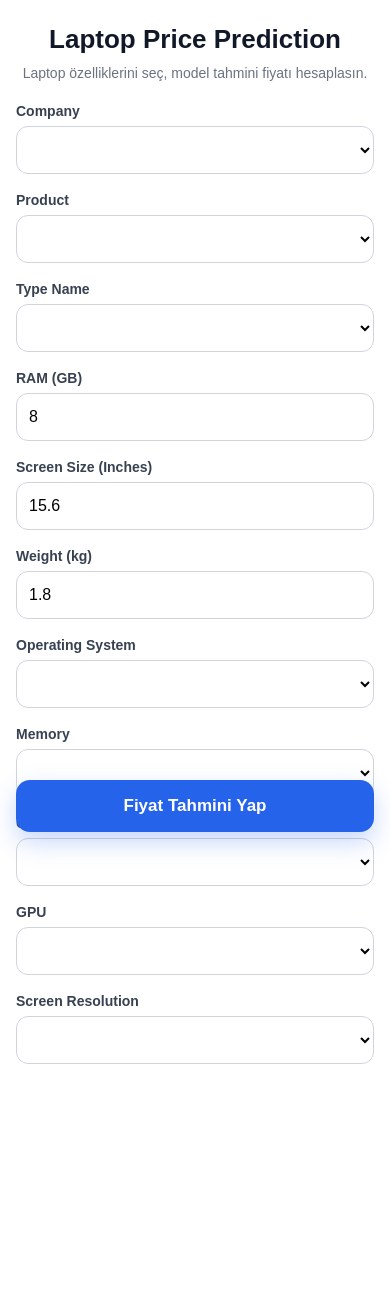
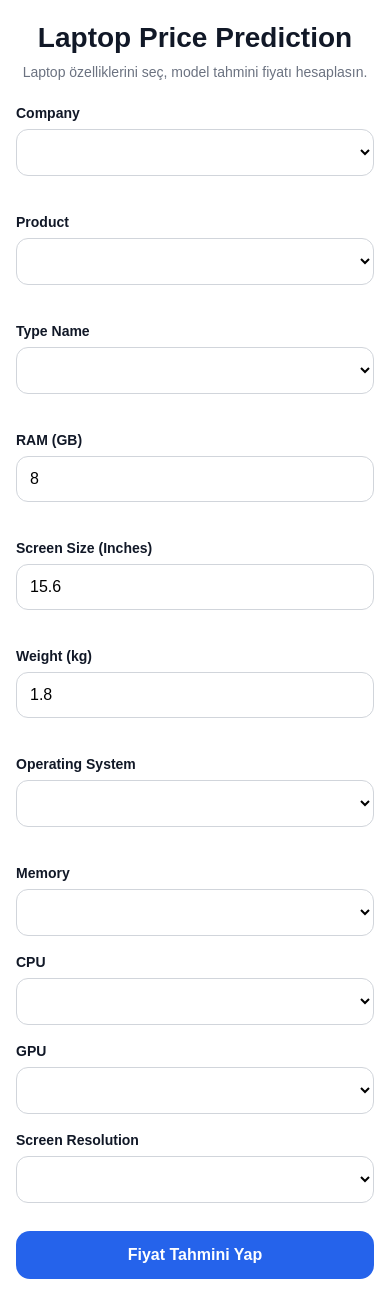
Before and after one commit to zeynepcelik1717/laptop-price-prediction, a FastAPI app: page / in a window 390 px wide. Before the commit the page ends 1064 px from the top, so only its background shows below. Run offline with FastAPI, Linux system fonts and the light colour scheme; lists and menus that the app fills with data are empty; parts of the project's set-up code (start-up, migrations or seed data) failed here and were passed over.

Commit message:
Fix responsive layout

```diff
--- a/static/style.css
+++ b/static/style.css
@@ -1,167 +1,174 @@
-* {
-    box-sizing: border-box;
+*{
+    box-sizing:border-box;
 }
 
-body {
-    margin: 0;
-    font-family: Arial, sans-serif;
-    background: linear-gradient(135deg, #eef2ff, #f8fafc);
-    color: #111827;
+body{
+    margin:0;
+    font-family:Arial,sans-serif;
+    background:#f3f4f6;
+    color:#111827;
 }
 
-.page {
-    min-height: 100vh;
-    padding: 32px 16px;
+.page{
+    width:100%;
+    min-height:100vh;
+    padding:40px 20px;
 }
 
-.card {
-    width: 100%;
-    max-width: 900px;
-    margin: 0 auto;
-    background: white;
-    border-radius: 22px;
-    padding: 36px;
-    box-shadow: 0 20px 45px rgba(0, 0, 0, 0.10);
+.card{
+    width:100%;
+    max-width:1000px;
+    margin:auto;
+    background:white;
+    border-radius:24px;
+    padding:40px;
+    box-shadow:0 10px 35px rgba(0,0,0,0.08);
 }
 
-.header {
-    text-align: center;
-    margin-bottom: 30px;
+.header{
+    text-align:center;
+    margin-bottom:35px;
 }
 
-.header h1 {
-    margin: 0;
-    font-size: clamp(26px, 5vw, 38px);
+.header h1{
+    margin:0;
+    font-size:38px;
 }
 
-.header p {
-    color: #6b7280;
-    margin-top: 10px;
-    font-size: clamp(14px, 3vw, 16px);
+.header p{
+    color:#6b7280;
+    margin-top:10px;
 }
 
-.grid {
-    display: grid;
-    grid-template-columns: 1fr 1fr;
-    gap: 18px;
+.grid{
+    display:grid;
+    grid-template-columns:1fr 1fr;
+    gap:20px;
 }
 
-.form-group {
-    display: flex;
-    flex-direction: column;
-    margin-bottom: 18px;
+.form-group{
+    display:flex;
+    flex-direction:column;
+    margin-bottom:18px;
 }
 
-.form-group.full {
-    width: 100%;
+.form-group.full{
+    grid-column:1 / -1;
 }
 
-label {
-    font-weight: bold;
-    margin-bottom: 7px;
-    color: #374151;
-    font-size: 14px;
+label{
+    margin-bottom:8px;
+    font-weight:bold;
+    font-size:14px;
 }
 
 input,
-select {
-    width: 100%;
-    min-height: 46px;
-    padding: 12px;
-    border: 1px solid #d1d5db;
-    border-radius: 12px;
-    font-size: 16px;
-    outline: none;
-    background: white;
+select{
+    width:100%;
+    padding:14px;
+    border:1px solid #d1d5db;
+    border-radius:12px;
+    font-size:15px;
+    background:white;
 }
 
 input:focus,
-select:focus {
-    border-color: #2563eb;
+select:focus{
+    outline:none;
+    border-color:#2563eb;
 }
 
-button {
-    width: 100%;
-    min-height: 52px;
-    padding: 15px;
-    border: none;
-    border-radius: 14px;
-    background: #2563eb;
-    color: white;
-    font-size: 17px;
-    font-weight: bold;
-    cursor: pointer;
-    margin-top: 10px;
+button{
+    width:100%;
+    padding:16px;
+    border:none;
+    border-radius:14px;
+    background:#2563eb;
+    color:white;
+    font-size:17px;
+    font-weight:bold;
+    cursor:pointer;
+    margin-top:10px;
 }
 
-button:hover {
-    background: #1d4ed8;
+button:hover{
+    background:#1d4ed8;
 }
 
-.result {
-    margin-top: 25px;
-    padding: 22px;
-    border-radius: 16px;
-    background: #ecfdf5;
-    border: 1px solid #a7f3d0;
-    text-align: center;
+.result{
+    margin-top:25px;
+    padding:25px;
+    border-radius:16px;
+    background:#ecfdf5;
+    border:1px solid #a7f3d0;
+    text-align:center;
 }
 
-.result span {
-    display: block;
-    color: #047857;
-    margin-bottom: 8px;
+.result span{
+    display:block;
+    margin-bottom:10px;
+    color:#047857;
 }
 
-.result strong {
-    font-size: clamp(24px, 6vw, 34px);
-    color: #065f46;
+.result strong{
+    font-size:34px;
+    color:#065f46;
 }
 
-/* Tablet */
-@media (max-width: 768px) {
-    .page {
-        padding: 20px 12px;
+/* TABLET */
+@media screen and (max-width:900px){
+
+    .card{
+        padding:30px;
     }
 
-    .card {
-        padding: 26px 18px;
-        border-radius: 18px;
+    .grid{
+        grid-template-columns:1fr;
     }
 
-    .grid {
-        grid-template-columns: 1fr;
-        gap: 0;
+    .header h1{
+        font-size:32px;
     }
 }
 
-/* Telefon */
-@media (max-width: 480px) {
-    .page {
-        padding: 0;
-        background: white;
+/* TELEFON */
+@media screen and (max-width:600px){
+
+    .page{
+        padding:0;
     }
 
-    .card {
-        min-height: 100vh;
-        border-radius: 0;
-        box-shadow: none;
-        padding: 24px 16px;
+    .card{
+        min-height:100vh;
+        border-radius:0;
+        padding:22px 16px;
+        box-shadow:none;
     }
 
-    .header {
-        margin-bottom: 22px;
+    .header{
+        margin-bottom:25px;
+    }
+
+    .header h1{
+        font-size:28px;
+    }
+
+    .header p{
+        font-size:14px;
     }
 
     input,
-    select {
-        min-height: 48px;
+    select{
+        padding:13px;
+        font-size:16px;
     }
 
-    button {
-        position: sticky;
-        bottom: 12px;
-        z-index: 10;
-        box-shadow: 0 10px 25px rgba(37, 99, 235, 0.25);
+    button{
+        padding:15px;
+        font-size:16px;
+    }
+
+    .result strong{
+        font-size:28px;
     }
 }
```
